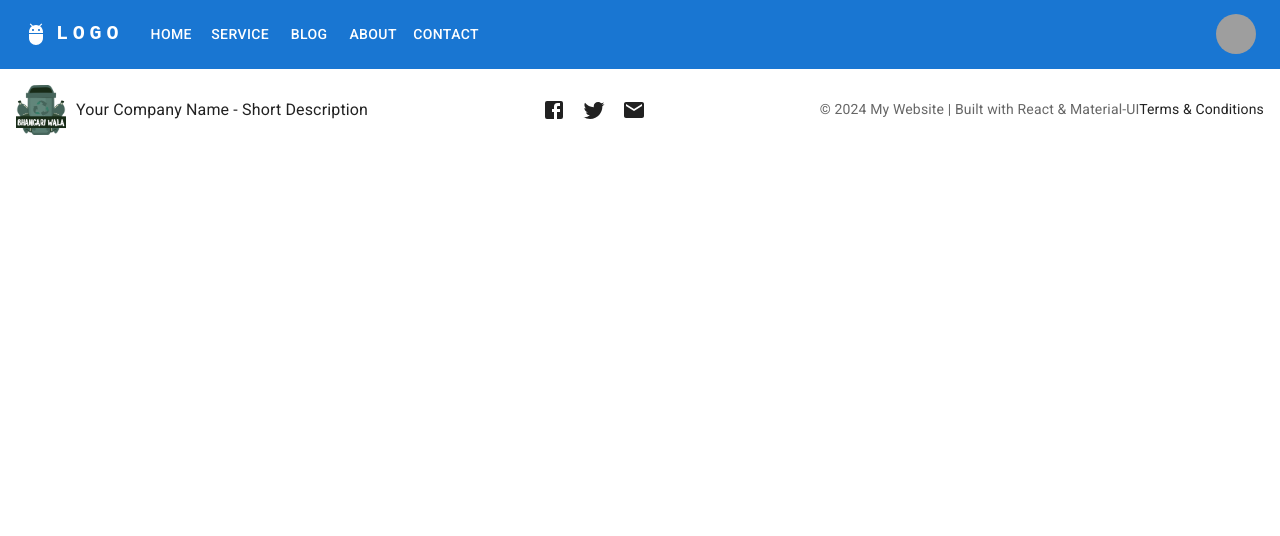
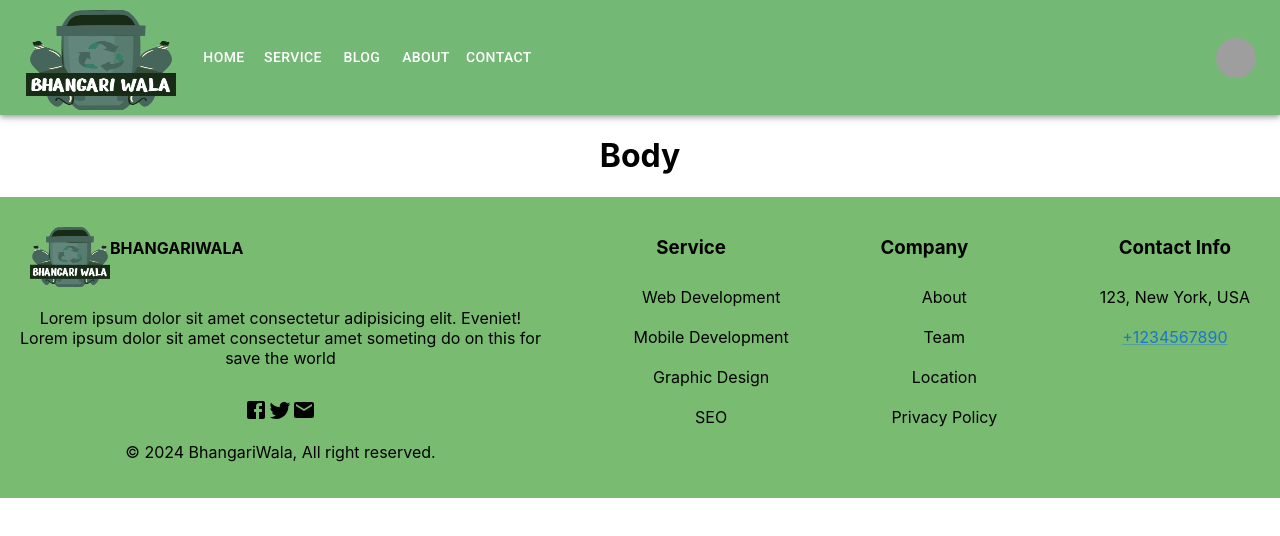
Before and after one commit to sonjoy2074/BhangariWala, a React (Create React App) app in the folder bhangariwala/: page / in a window 1280 px wide. Shown: the top 536 px of the page. Built offline with nearby package versions, Linux system fonts and the light colour scheme; grey boxes are pictures that could not be loaded.

Commit message:
Full navbar and footer complete

```diff
--- a/bhangariwala/src/App.tsx
+++ b/bhangariwala/src/App.tsx
@@ -6,6 +6,7 @@ function App() {
   return (
     <div className="App">
          <Navbar/>
+         <h1>Body</h1>
           <Footer/>
     </div>
   );
--- /dev/null
+++ b/bhangariwala/src/components/footer/footerPage.css
@@ -0,0 +1,28 @@
+.footer{
+    background-color: #79bb71;
+    display: flex;
+    flex-direction: row;
+    justify-content: space-between;
+    padding: 20px;
+}
+.footer li{
+    list-style: none;
+    padding: 10px;
+}
+.footer ul{
+    align-items: center;
+}
+.com-info{
+    display: flex;
+}
+.logo1{
+    height: 60px;
+    width: 80px;
+    margin-top: 10px;
+    margin-bottom: 5px;
+    margin-left: 10px;
+
+}
+.footer .icon{
+  margin-top:30px;
+}
--- a/bhangariwala/src/components/footer/footerPage.tsx
+++ b/bhangariwala/src/components/footer/footerPage.tsx
@@ -1,45 +1,59 @@
-import React from 'react';
-import Box from '@mui/material/Box';
-import Typography from '@mui/material/Typography';
-import Link from '@mui/material/Link';
-import IconButton from '@mui/material/IconButton';
-import FacebookIcon from '@mui/icons-material/Facebook';
-import TwitterIcon from '@mui/icons-material/Twitter';
-import EmailIcon from '@mui/icons-material/Email';
-// Import your logo image here (replace with your logo path)
-import YourLogo from '../../assets/images/logo/bhangariwala.png';
+import React from "react";
+import Box from "@mui/material/Box";
+import Typography from "@mui/material/Typography";
+import Link from "@mui/material/Link";
+import IconButton from "@mui/material/IconButton";
+import FacebookIcon from "@mui/icons-material/Facebook";
+import TwitterIcon from "@mui/icons-material/Twitter";
+import EmailIcon from "@mui/icons-material/Email";
+import "./footerPage.css";
+import YourLogo from "../../assets/images/logo/bhangariwala.png";
+import { height, width } from "@mui/system";
 const Footer = () => {
-    return (
-      <Box sx={{ backgroundColor: 'background.paper', display: 'flex', justifyContent: 'space-between', alignItems: 'center', p: 2, mt: 'auto' }}>
-        {/* Company Logo and Description */}
-        <Box sx={{ display: 'flex', alignItems: 'center' }}>
-          <img src={YourLogo} alt="Your Company Logo" style={{ width: 50, height: 50, marginRight: 10 }} />
-          <Typography variant="body1" color="text.primary">
-            Your Company Name - Short Description
-          </Typography>
-        </Box>
+  return (
+     <section className="footer">
+      <div className="social">
+        <div className="com-info">
+            <img className="logo1" src={YourLogo} alt="logo"/>
+            <h4>BHANGARIWALA</h4>
+        </div>
+        <p>Lorem ipsum dolor sit amet consectetur adipisicing elit. Eveniet! <br /> Lorem ipsum dolor sit amet consectetur amet someting do on this for <br /> save the  world</p>
+        <div className="icon">
+           <FacebookIcon/>
+          <TwitterIcon/>
+          <EmailIcon/>
+        </div>
+       <p>               © 2024 BhangariWala, All right reserved.</p>
+      </div>
 
-        {/* Social Media Links */}
-        <Box sx={{ display: 'flex', justifyContent: 'space-between', width: 'fit-content' }}>
-          <IconButton href="https://www.facebook.com/" target="_blank" rel="noreferrer" sx={{ color: 'text.primary' }}>
-            <FacebookIcon />
-          </IconButton>
-          <IconButton href="https://twitter.com/" target="_blank" rel="noreferrer" sx={{ color: 'text.primary' }}>
-            <TwitterIcon />
-          </IconButton>
-          <IconButton href="mailto:youremail@example.com" target="_blank" rel="noreferrer" sx={{ color: 'text.primary' }}>
-            <EmailIcon />
-          </IconButton>
-        </Box>
-
-        {/* Copyright Information */}
-        <Typography variant="body2" color="text.secondary" align="center">
-          © 2024 My Website | Built with React & Material-UI
-          <Link href="#" underline="none" sx={{ color: 'text.primary' }}>
-            Terms & Conditions
-          </Link>
-        </Typography>
-      </Box>
-    );
-  };
-  export default Footer;
+      <div className="Service" >
+        <h3>Service</h3>
+        <ul>
+          <li>Web Development</li>
+          <li>Mobile Development</li>
+          <li>Graphic Design</li>
+          <li>SEO</li>
+        </ul>
+      </div>
+      <div className="company">
+        <h3>Company</h3>
+        <ul>
+          <li>About</li>
+          <li>Team</li>
+          <li>Location</li>
+          <li>Privacy Policy</li>
+        </ul>
+      </div>
+      <div className="contect-info">
+        <ul>
+          <h3>Contact Info</h3>
+          <li>123, New York, USA</li>
+          <li>
+            <Link href="tel:1234567890">+1234567890</Link>
+          </li>
+        </ul>
+      </div>
+     </section>
+  );
+};
+export default Footer;
--- a/bhangariwala/src/components/navbar/navPage.css
+++ b/bhangariwala/src/components/navbar/navPage.css
@@ -0,0 +1,7 @@
+.logo{
+    width:150px;
+    height: 100px;
+    margin-top: 10px;
+    margin-bottom: 5px;
+    padding-left: 2px;
+}
--- a/bhangariwala/src/components/navbar/navPage.tsx
+++ b/bhangariwala/src/components/navbar/navPage.tsx
@@ -12,7 +12,8 @@ import Button from '@mui/material/Button';
 import Tooltip from '@mui/material/Tooltip';
 import MenuItem from '@mui/material/MenuItem';
 import AdbIcon from '@mui/icons-material/Adb';
-
+import MyLogo from '../../assets/images/logo/bhangariwala.png'; // Import your logo here
+import './navPage.css';
 const pages = ['Home', 'Service', 'Blog','About', 'Contact'];
 const settings = ['Profile', 'Account', 'Dashboard', 'Logout'];
 
@@ -36,10 +37,12 @@ function ResponsiveAppBar() {
   };
 
   return (
-    <AppBar position="static">
+    <AppBar position="static" sx={{ backgroundColor: '#74b875' }}>
       <Container maxWidth="xl">
         <Toolbar disableGutters>
-          <AdbIcon sx={{ display: { xs: 'none', md: 'flex' }, mr: 1 }} />
+          {/* Replace the existing logo component with your own logo */}
+          <img className='logo' src={MyLogo} alt="Logo"  />
+
           <Typography
             variant="h6"
             noWrap
@@ -55,7 +58,7 @@ function ResponsiveAppBar() {
               textDecoration: 'none',
             }}
           >
-            LOGO
+            {/* <p>Bhangariwala</p> */}
           </Typography>
 
           <Box sx={{ flexGrow: 1, display: { xs: 'flex', md: 'none' } }}>
@@ -94,7 +97,6 @@ function ResponsiveAppBar() {
               ))}
             </Menu>
           </Box>
-          <AdbIcon sx={{ display: { xs: 'flex', md: 'none' }, mr: 1 }} />
           <Typography
             variant="h5"
             noWrap
```
